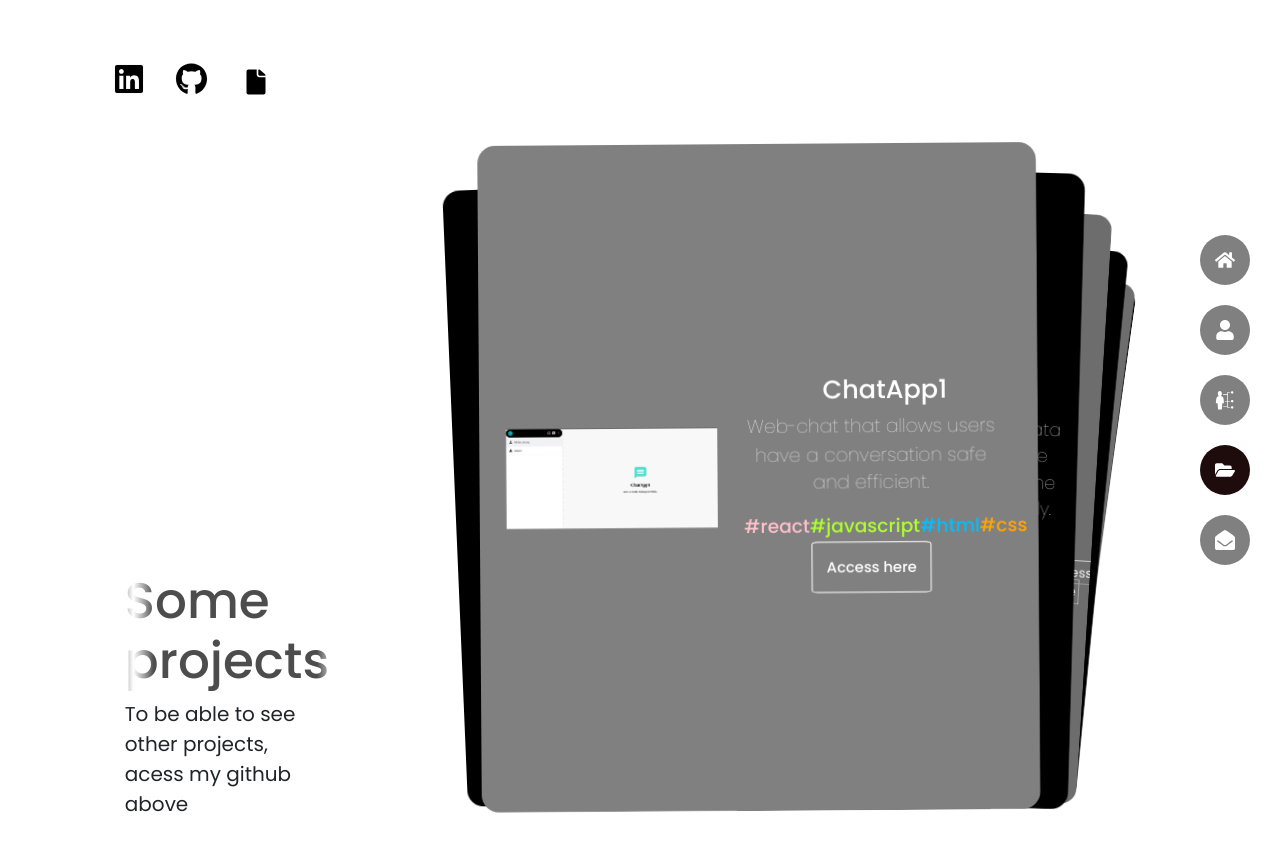
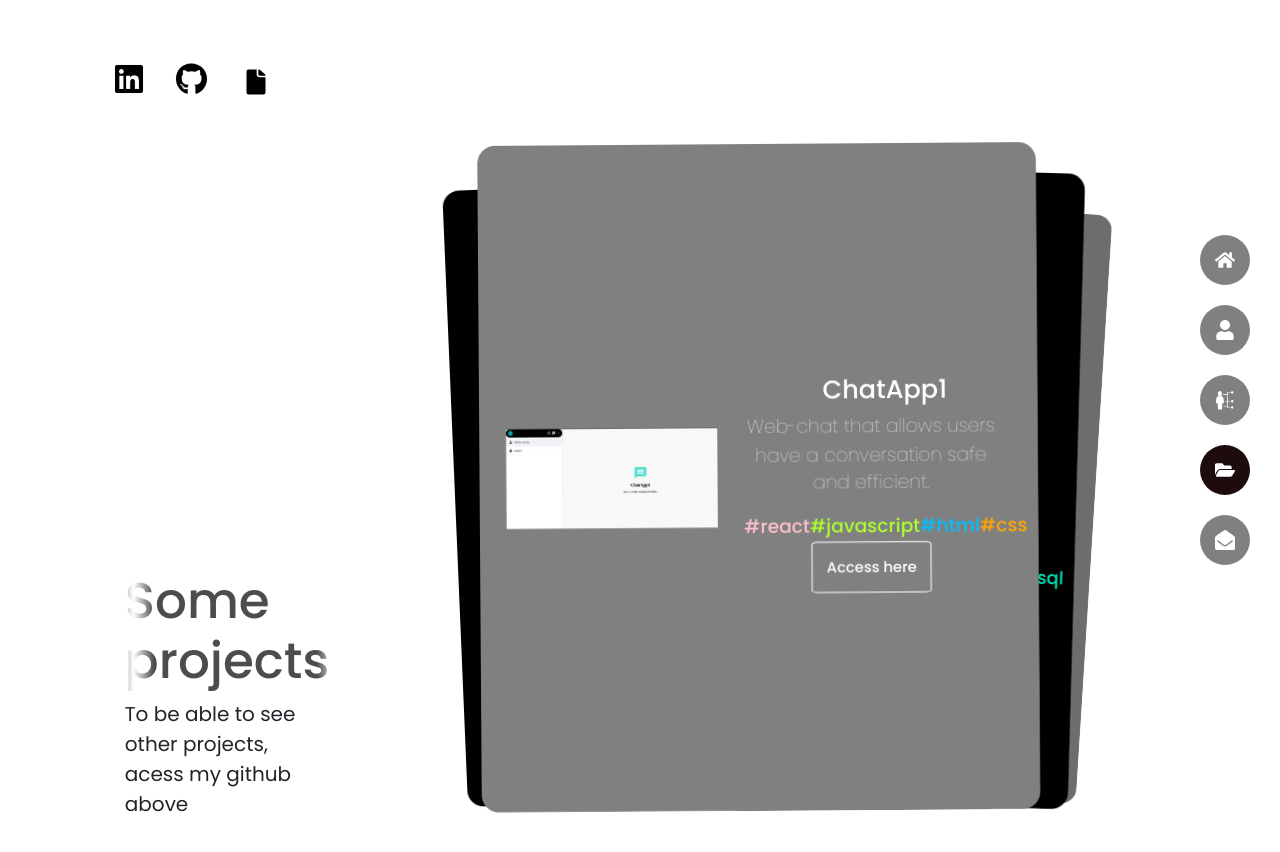
Before and after one commit to ThayRibeiro0/thaysmr1, a React (Vite) app: page /portfolio in a window 1280 px wide. Shown: the top 852 px of the page. Built offline with nearby package versions, Linux system fonts and the light colour scheme; the HTML template or start-up script is replaced by a standard one; a web font is replaced by a local one.

Commit message:
commenting some projects and take of the adjustment of the video background

```diff
--- a/src/pages/home/home.css
+++ b/src/pages/home/home.css
@@ -9,19 +9,8 @@
     height: auto;
     background-size: cover;
     z-index: -1;
-    overflow: hidden;
-  }
 
-  #bg-video {
-    position: absolute;
-    top: 0;
-    left: 0;
-    width: 100%;
-    height: 100%;
-    object-fit: cover;
-    z-index: -1;
-  }
-
+}
 
 .myname {
     margin: auto;
--- a/src/pages/portifolio/Portfolio.tsx
+++ b/src/pages/portifolio/Portfolio.tsx
@@ -45,7 +45,7 @@
         </div>
         </SwiperSlide>
 
-        <SwiperSlide>
+        {/* <SwiperSlide>
           <div className='image2'>
             <img src={validform} alt="validform" />
           </div>
@@ -54,9 +54,9 @@
             <p>Web application to collect the data and to validate them so that are faithful to what was required in the input and that they work correctly.</p><p><span className="textoColorido">#react</span><span className="textoColorido2">#html</span><span className="textoColorido3">#css</span></p>
             <a className='link' href='https://github.com/ThayRibeiro0/validform'>Access here</a>
           </div>
-        </SwiperSlide>
+        </SwiperSlide> */}
 
-        <SwiperSlide>
+        {/* <SwiperSlide>
           <div className='image3'>
             <img src={TodoApp} alt="TodoApp" />
           </div>
@@ -67,7 +67,7 @@
           <div className='linkcss'>
             <a className='link' href='https://github.com/ThayRibeiro0/TodoApp'>Access here</a>
           </div>
-        </SwiperSlide>
+        </SwiperSlide> */}
 
         <SwiperSlide>
           <div className='image4'>
@@ -80,7 +80,7 @@
           </div>
         </SwiperSlide>
 
-        <SwiperSlide>
+        {/* <SwiperSlide>
           <div className='image5'>
             <img src={GuessNumber} alt="GuessNumber" />
           </div>
@@ -89,7 +89,7 @@
             <p>Java Programm in which the user have the provide a correct number trying to guess between a range that is show in each number typed</p><br/><p><span className="textoColorido7">#java</span></p>
             <a className='link' href='https://github.com/ThayRibeiro0/Guess_Number'>Access here</a>
           </div>
-        </SwiperSlide>
+        </SwiperSlide> */}
 
         <SwiperSlide>
           <div className='image6'>
```
